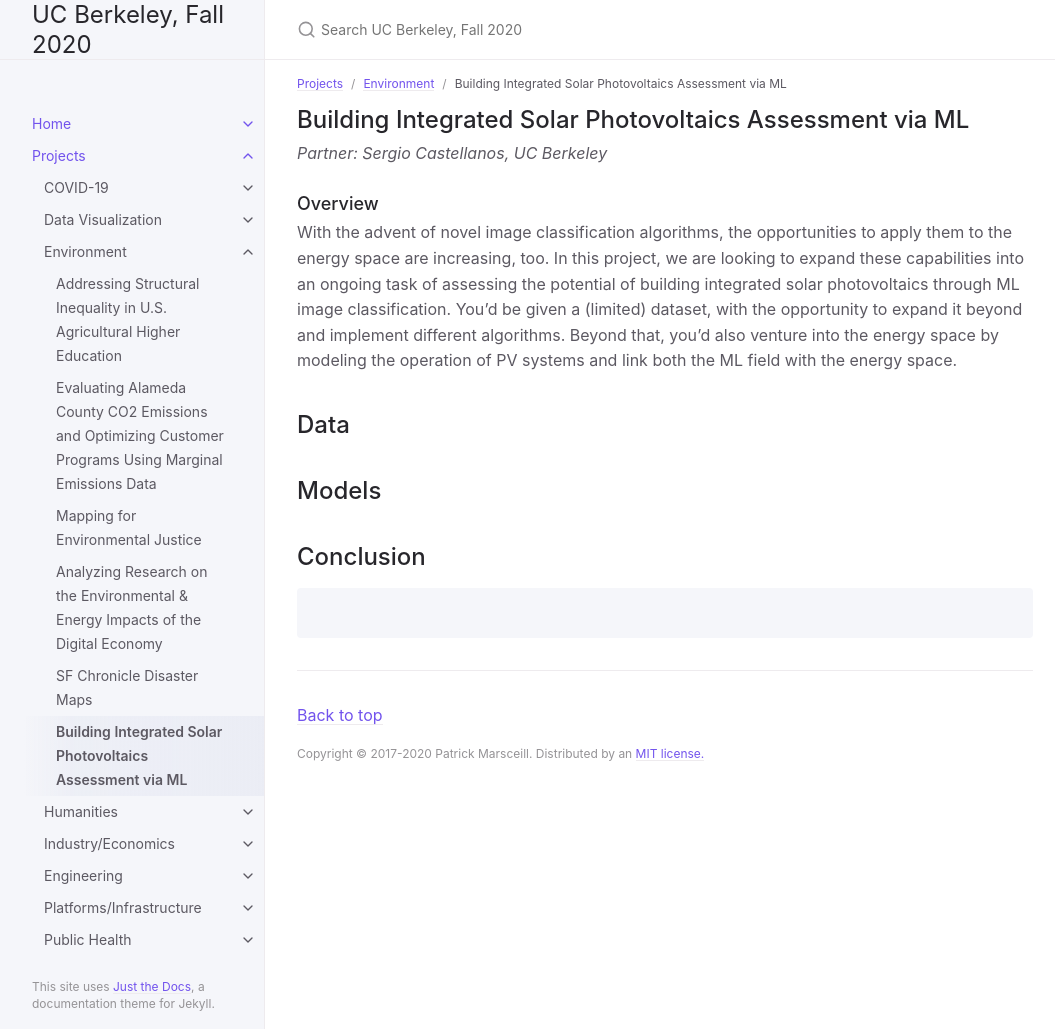
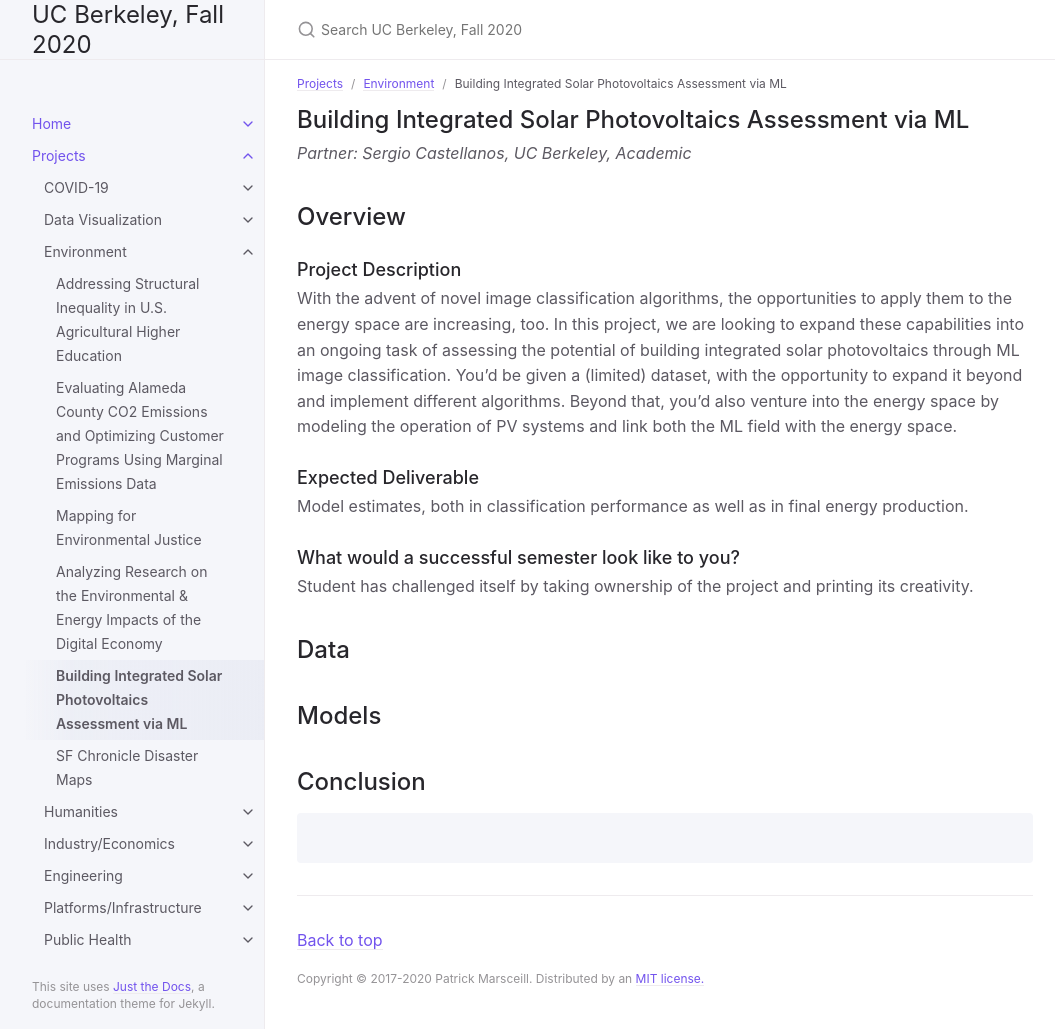
Before and after one commit to DS-Discovery/ds-discovery.github.io, a Jekyll site: the page built from Projects/Environment/E-Building Integrated Solar Photovoltaics Assessment via ML.md, in a window 1280 px wide and 1029 px high. Shown: the whole window, without its empty margins (107-1162 px from the left). Built offline with Jekyll 4.4.1, drawn with Linux system fonts in a browser that asks for light colours.

Commit message:
Update E-Building Integrated Solar Photovoltaics Assessment via ML.md

```diff
--- a/Projects/Environment/E-Building Integrated Solar Photovoltaics Assessment via ML.md
+++ b/Projects/Environment/E-Building Integrated Solar Photovoltaics Assessment via ML.md
@@ -3,15 +3,19 @@ layout: default
 title: Building Integrated Solar Photovoltaics Assessment via ML
 parent: Environment
 grand_parent: Projects
-nav_order: 5
+nav_order: 2
 ---
 
 ## Building Integrated Solar Photovoltaics Assessment via ML
-*Partner: Sergio Castellanos, UC Berkeley*
+*Partner: Sergio Castellanos, UC Berkeley, Academic*
 
-### Overview
-
+## Overview
+### Project Description
 With the advent of novel image classification algorithms, the opportunities to apply them to the energy space are increasing, too. In this project, we are looking to expand these capabilities into an ongoing task of assessing the potential of building integrated solar photovoltaics through ML image classification. You'd be given a (limited) dataset, with the opportunity to expand it beyond and implement different algorithms. Beyond that, you'd also venture into the energy space by modeling the operation of PV systems and link both the ML field with the energy space.
+### Expected Deliverable
+Model estimates, both in classification performance as well as in final energy production.
+### What would a successful semester look like to you?
+Student has challenged itself by taking ownership of the project and printing its creativity.
 
 ## Data
 
```
